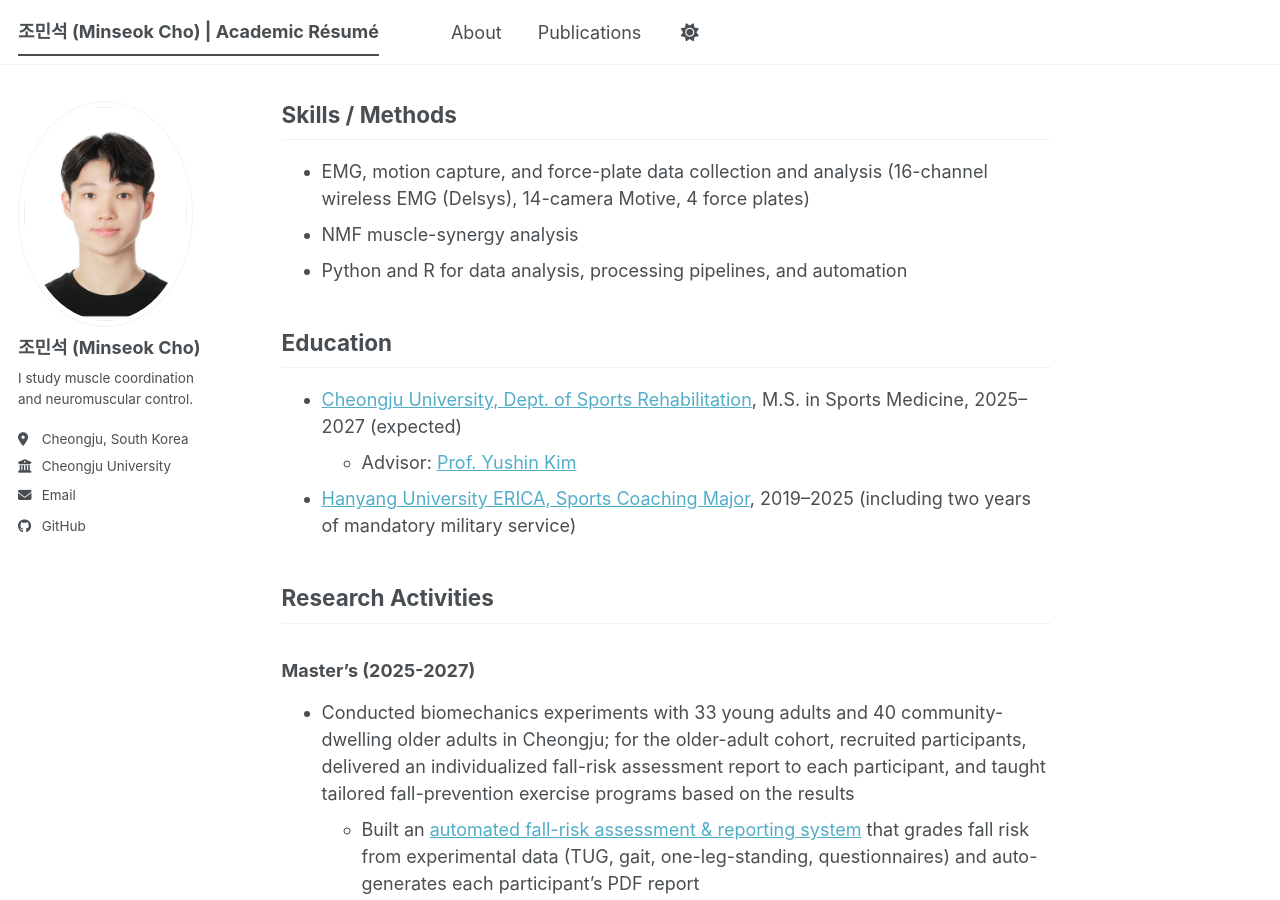
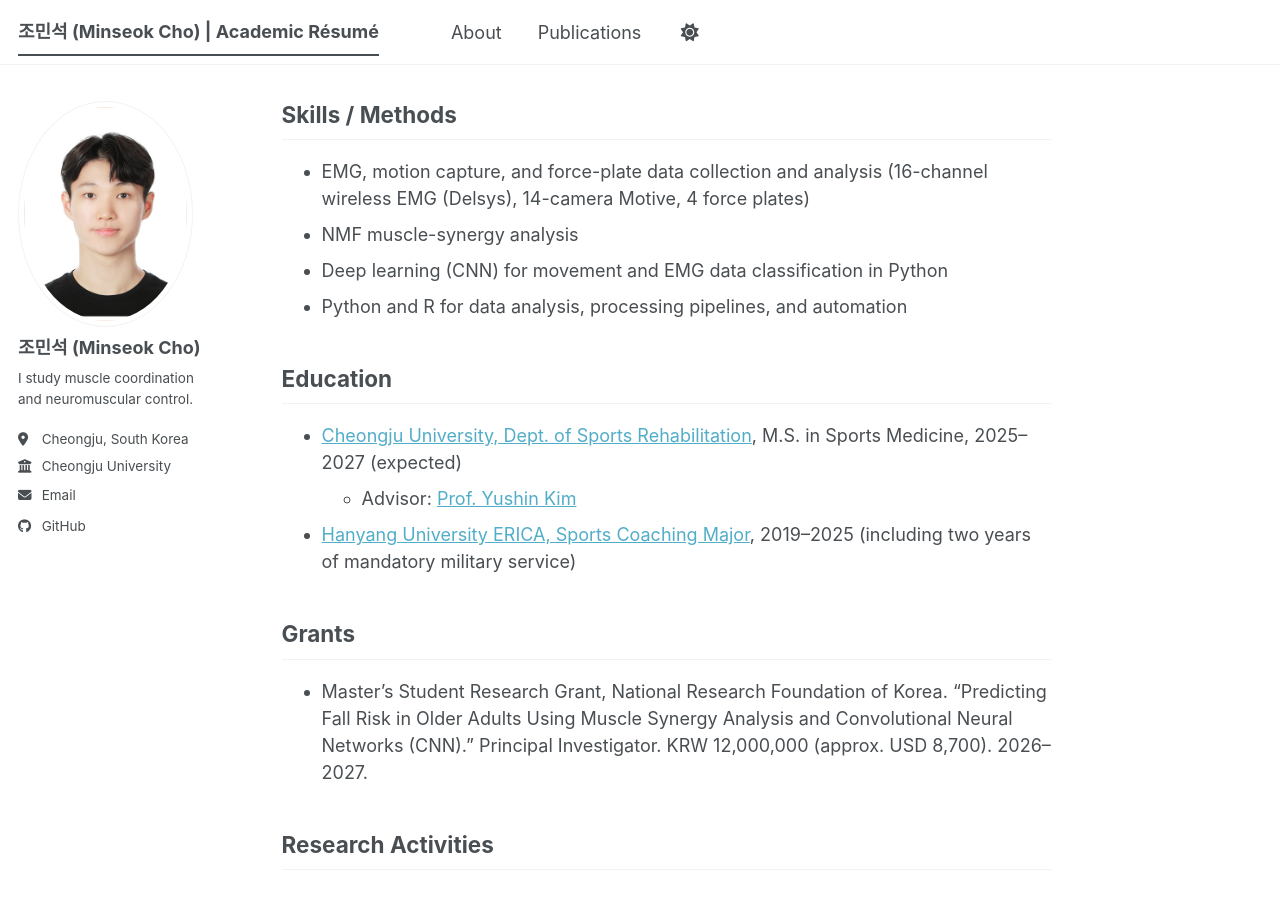
Before and after one commit to Rukkha1024/Rukkha1024.github.io, a Jekyll site: the page built from _pages/about.md, in a window 1280 px wide and 900 px high, scrolled down 658 px. Built offline with Jekyll 4.4.1, drawn with Linux system fonts in a browser that asks for light colours; a style sheet for code colours, icons or effects is not loaded.

Commit message:
NRF 석사과정생 연구장려금 수주 이력과 CNN 역량을 추가
- Education 다음에 Grants 섹션 신설. 학술 CV 관례대로 과제 1건을 한 줄로 기록
- 사업명·재원기관·과제명·역할·금액(USD 병기)·기간 순서
- 표시 환율 USD 1 = KRW 1,376.50 (2026-08-31, 서울외국환중개)
- Skills에 CNN 딥러닝 항목 추가

Co-Authored-By: Claude Opus 5 (1M context) <noreply@anthropic.com>
Claude-Session: https://claude.ai/code/session_0129hD1Dfeonhc2VRD7rjy4T

```diff
--- a/_pages/about.md
+++ b/_pages/about.md
@@ -26,6 +26,7 @@ Directions I want to take further:
 
 - EMG, motion capture, and force-plate data collection and analysis (16-channel wireless EMG (Delsys), 14-camera Motive, 4 force plates)
 - NMF muscle-synergy analysis
+- Deep learning (CNN) for movement and EMG data classification in Python
 - Python and R for data analysis, processing pipelines, and automation
 
 ## Education
@@ -33,6 +34,10 @@ Directions I want to take further:
 - [Cheongju University, Dept. of Sports Rehabilitation](https://www.cju.ac.kr/sptrehab/index.do), M.S. in Sports Medicine, 2025–2027 (expected)
   - Advisor: [Prof. Yushin Kim](https://scholar.google.co.kr/citations?user=hdV_QJMAAAAJ&hl=en)
 - [Hanyang University ERICA, Sports Coaching Major](http://sportsnarts.hanyang.ac.kr/en/sport/), 2019–2025 (including two years of mandatory military service)
+
+## Grants
+
+- Master's Student Research Grant, National Research Foundation of Korea. "Predicting Fall Risk in Older Adults Using Muscle Synergy Analysis and Convolutional Neural Networks (CNN)." Principal Investigator. KRW 12,000,000 (approx. USD 8,700). 2026–2027.
 
 ## Research Activities
 
```
